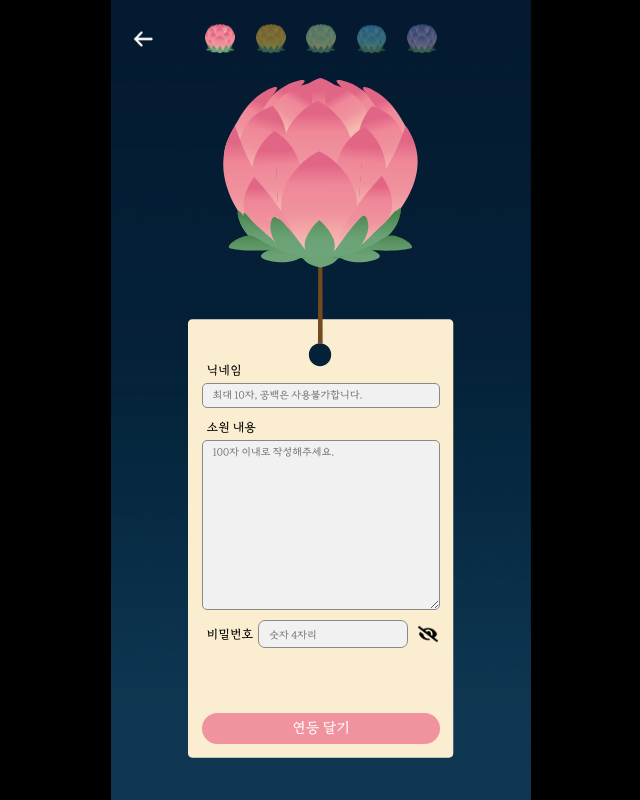
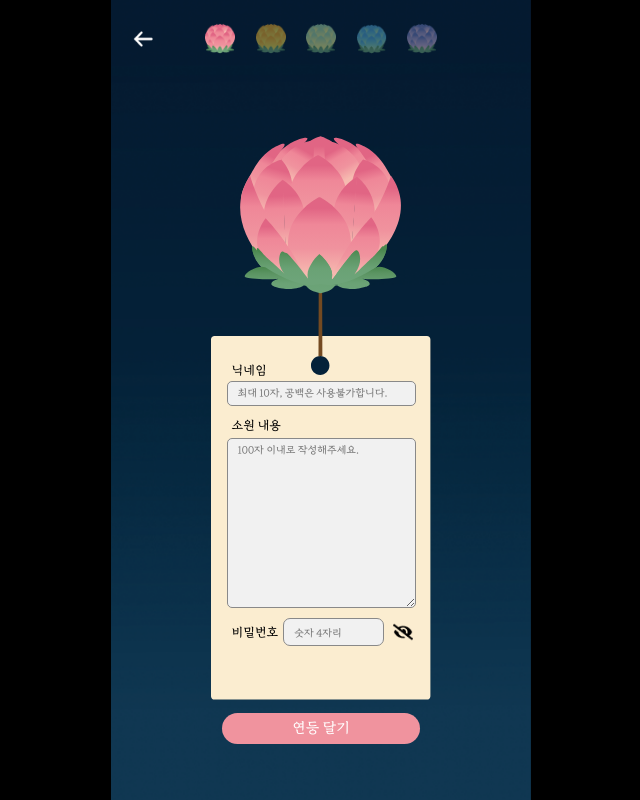
Before and after one commit to irumi-dgu/irumi-forntend, a React (Vite) app: page /irumiWrite in a window 1280 px wide. Shown: the whole page, without its empty margins (319-959 px from the left). Built offline with nearby package versions, Linux system fonts and the light colour scheme.

Commit message:
:pencil2: Fix: Styel Error

```diff
--- a/src/components/common/backBtn/BackBtn.jsx
+++ b/src/components/common/backBtn/BackBtn.jsx
@@ -8,6 +8,7 @@ export const BackBtnBox = styled.div`
   display: flex;
   justify-content: center;
   align-items: center;
+  cursor: pointer;
 `;
 
 const BackBtn = () => {
--- a/src/pages/irumiWrite/style.jsx
+++ b/src/pages/irumiWrite/style.jsx
@@ -62,10 +62,12 @@ export const LanternChoiceSection = styled.div`
 `;
 
 export const wishBgImg = styled.img`
+  max-width: 220px !important;
   height: 100%;
 `;
 
 export const wishContent = styled.div`
+  max-width: 220px !important;
   display: flex;
   height: 85%;
   justify-content: center;
@@ -80,6 +82,7 @@ export const Textarea = styled.div`
   font-size: 16px;
 
   width: 90%;
+  max-width: 189px;
   height: 50%;
 
   top: 42%;
```
